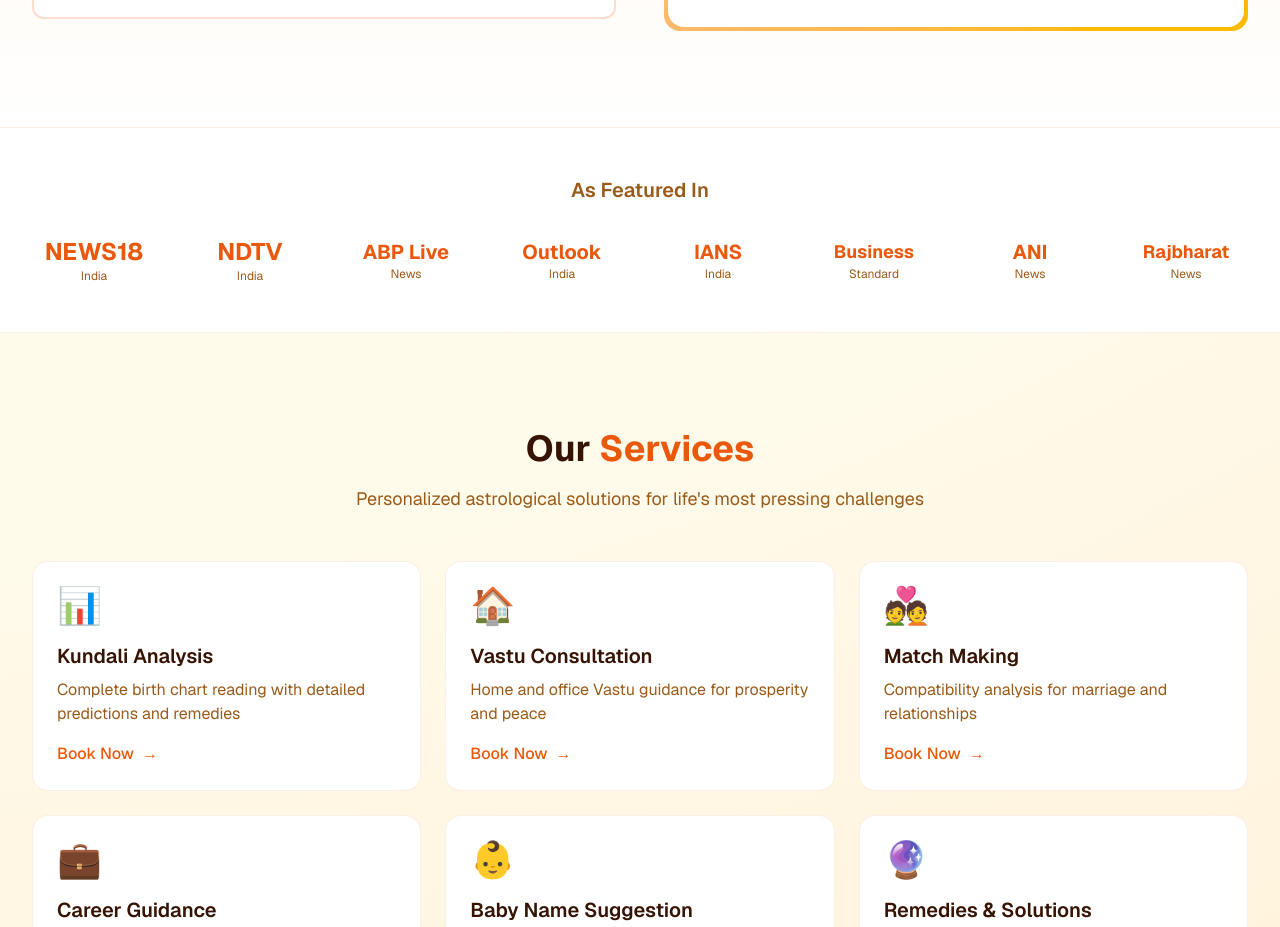
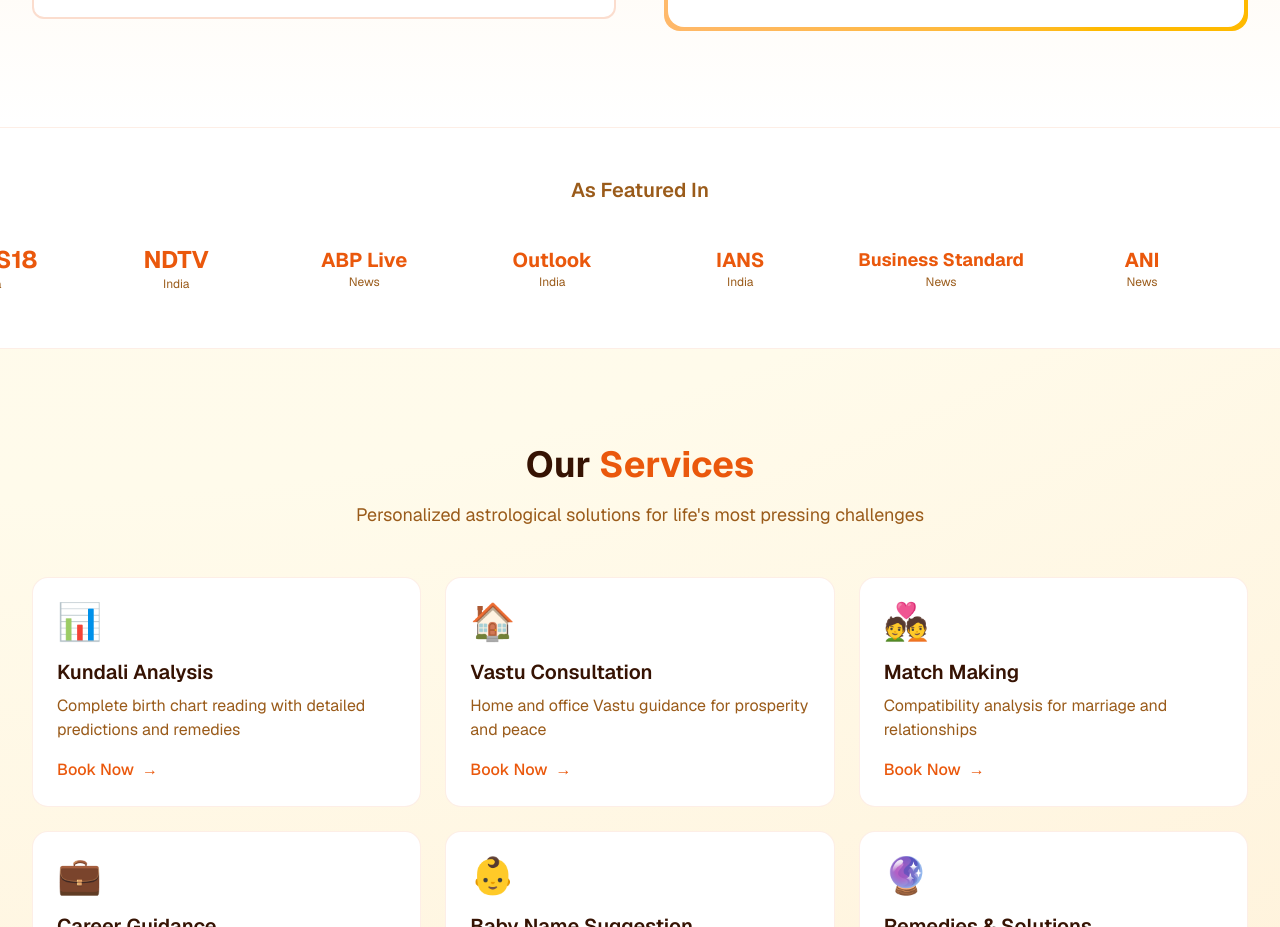
Before and after one commit to rishabhgarg16/astrohema, a Next.js app in the folder web/: page / in a window 1280 px wide. Shown: the part 1680-2607 px from the top of the page. Built offline with nearby package versions, Linux system fonts and the light colour scheme.

Commit message:
Convert media logos to infinite scrolling marquee animation

```diff
--- a/web/src/app/page.tsx
+++ b/web/src/app/page.tsx
@@ -105,60 +105,132 @@ export default function Home() {
         </section>
 
         {/* In The Media Section */}
-        <section className="py-12 bg-white border-y border-accent/10">
+        <section className="py-12 bg-white border-y border-accent/10 overflow-hidden">
           <div className="max-w-7xl mx-auto px-4 sm:px-6 lg:px-8">
             <div className="text-center mb-8">
               <h3 className="text-lg sm:text-xl font-semibold text-muted mb-6">
                 As Featured In
               </h3>
             </div>
-            <div className="grid grid-cols-2 md:grid-cols-4 lg:grid-cols-8 gap-8 items-center justify-items-center">
-              <div className="flex items-center justify-center h-12 w-full">
+            <div className="relative">
+              <style jsx>{`
+                @keyframes scroll {
+                  0% {
+                    transform: translateX(0);
+                  }
+                  100% {
+                    transform: translateX(-50%);
+                  }
+                }
+                .animate-scroll {
+                  animation: scroll 30s linear infinite;
+                }
+                .animate-scroll:hover {
+                  animation-play-state: paused;
+                }
+              `}</style>
+              <div className="flex animate-scroll">
+                {/* First set of logos */}
+                <div className="flex items-center gap-12 px-6">
+                  <div className="flex items-center justify-center h-16 min-w-[140px]">
                     <div className="text-center">
-                  <div className="text-2xl font-bold text-accent">NEWS18</div>
+                      <div className="text-2xl font-bold text-accent whitespace-nowrap">NEWS18</div>
                       <div className="text-xs text-muted">India</div>
                     </div>
                   </div>
-              <div className="flex items-center justify-center h-12 w-full">
+                  <div className="flex items-center justify-center h-16 min-w-[140px]">
                     <div className="text-center">
-                  <div className="text-2xl font-bold text-accent">NDTV</div>
+                      <div className="text-2xl font-bold text-accent whitespace-nowrap">NDTV</div>
                       <div className="text-xs text-muted">India</div>
                     </div>
                   </div>
-              <div className="flex items-center justify-center h-12 w-full">
+                  <div className="flex items-center justify-center h-16 min-w-[140px]">
                     <div className="text-center">
-                  <div className="text-xl font-bold text-accent">ABP Live</div>
+                      <div className="text-xl font-bold text-accent whitespace-nowrap">ABP Live</div>
                       <div className="text-xs text-muted">News</div>
                     </div>
                   </div>
-              <div className="flex items-center justify-center h-12 w-full">
+                  <div className="flex items-center justify-center h-16 min-w-[140px]">
                     <div className="text-center">
-                  <div className="text-xl font-bold text-accent">Outlook</div>
+                      <div className="text-xl font-bold text-accent whitespace-nowrap">Outlook</div>
                       <div className="text-xs text-muted">India</div>
                     </div>
                   </div>
-              <div className="flex items-center justify-center h-12 w-full">
+                  <div className="flex items-center justify-center h-16 min-w-[140px]">
                     <div className="text-center">
-                  <div className="text-xl font-bold text-accent">IANS</div>
+                      <div className="text-xl font-bold text-accent whitespace-nowrap">IANS</div>
                       <div className="text-xs text-muted">India</div>
                     </div>
                   </div>
-              <div className="flex items-center justify-center h-12 w-full">
+                  <div className="flex items-center justify-center h-16 min-w-[140px]">
                     <div className="text-center">
-                  <div className="text-lg font-bold text-accent">Business</div>
-                  <div className="text-xs text-muted">Standard</div>
-                </div>
-              </div>
-              <div className="flex items-center justify-center h-12 w-full">
-                <div className="text-center">
-                  <div className="text-xl font-bold text-accent">ANI</div>
+                      <div className="text-lg font-bold text-accent whitespace-nowrap">Business Standard</div>
                       <div className="text-xs text-muted">News</div>
                     </div>
                   </div>
-              <div className="flex items-center justify-center h-12 w-full">
+                  <div className="flex items-center justify-center h-16 min-w-[140px]">
                     <div className="text-center">
-                  <div className="text-lg font-bold text-accent">Rajbharat</div>
+                      <div className="text-xl font-bold text-accent whitespace-nowrap">ANI</div>
                       <div className="text-xs text-muted">News</div>
+                    </div>
+                  </div>
+                  <div className="flex items-center justify-center h-16 min-w-[140px]">
+                    <div className="text-center">
+                      <div className="text-lg font-bold text-accent whitespace-nowrap">Rajbharat</div>
+                      <div className="text-xs text-muted">News</div>
+                    </div>
+                  </div>
+                </div>
+                {/* Duplicate set for seamless loop */}
+                <div className="flex items-center gap-12 px-6">
+                  <div className="flex items-center justify-center h-16 min-w-[140px]">
+                    <div className="text-center">
+                      <div className="text-2xl font-bold text-accent whitespace-nowrap">NEWS18</div>
+                      <div className="text-xs text-muted">India</div>
+                    </div>
+                  </div>
+                  <div className="flex items-center justify-center h-16 min-w-[140px]">
+                    <div className="text-center">
+                      <div className="text-2xl font-bold text-accent whitespace-nowrap">NDTV</div>
+                      <div className="text-xs text-muted">India</div>
+                    </div>
+                  </div>
+                  <div className="flex items-center justify-center h-16 min-w-[140px]">
+                    <div className="text-center">
+                      <div className="text-xl font-bold text-accent whitespace-nowrap">ABP Live</div>
+                      <div className="text-xs text-muted">News</div>
+                    </div>
+                  </div>
+                  <div className="flex items-center justify-center h-16 min-w-[140px]">
+                    <div className="text-center">
+                      <div className="text-xl font-bold text-accent whitespace-nowrap">Outlook</div>
+                      <div className="text-xs text-muted">India</div>
+                    </div>
+                  </div>
+                  <div className="flex items-center justify-center h-16 min-w-[140px]">
+                    <div className="text-center">
+                      <div className="text-xl font-bold text-accent whitespace-nowrap">IANS</div>
+                      <div className="text-xs text-muted">India</div>
+                    </div>
+                  </div>
+                  <div className="flex items-center justify-center h-16 min-w-[140px]">
+                    <div className="text-center">
+                      <div className="text-lg font-bold text-accent whitespace-nowrap">Business Standard</div>
+                      <div className="text-xs text-muted">News</div>
+                    </div>
+                  </div>
+                  <div className="flex items-center justify-center h-16 min-w-[140px]">
+                    <div className="text-center">
+                      <div className="text-xl font-bold text-accent whitespace-nowrap">ANI</div>
+                      <div className="text-xs text-muted">News</div>
+                    </div>
+                  </div>
+                  <div className="flex items-center justify-center h-16 min-w-[140px]">
+                    <div className="text-center">
+                      <div className="text-lg font-bold text-accent whitespace-nowrap">Rajbharat</div>
+                      <div className="text-xs text-muted">News</div>
+                    </div>
+                  </div>
                 </div>
               </div>
             </div>
```
Lines whose indentation alone changed are shown as unchanged.
